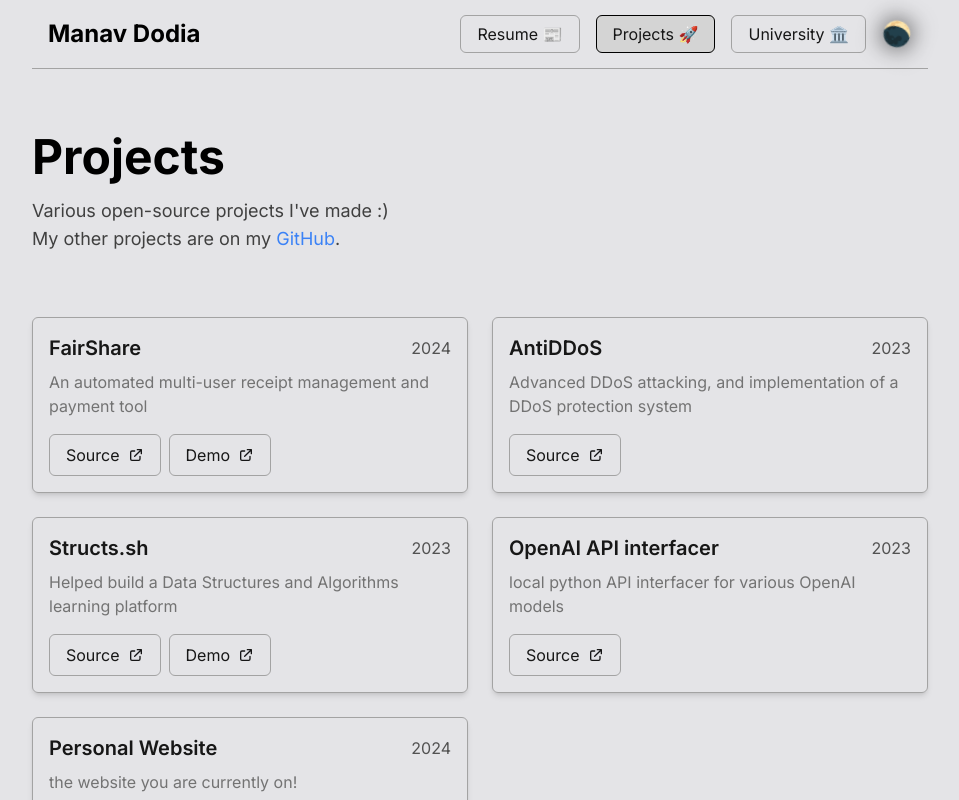
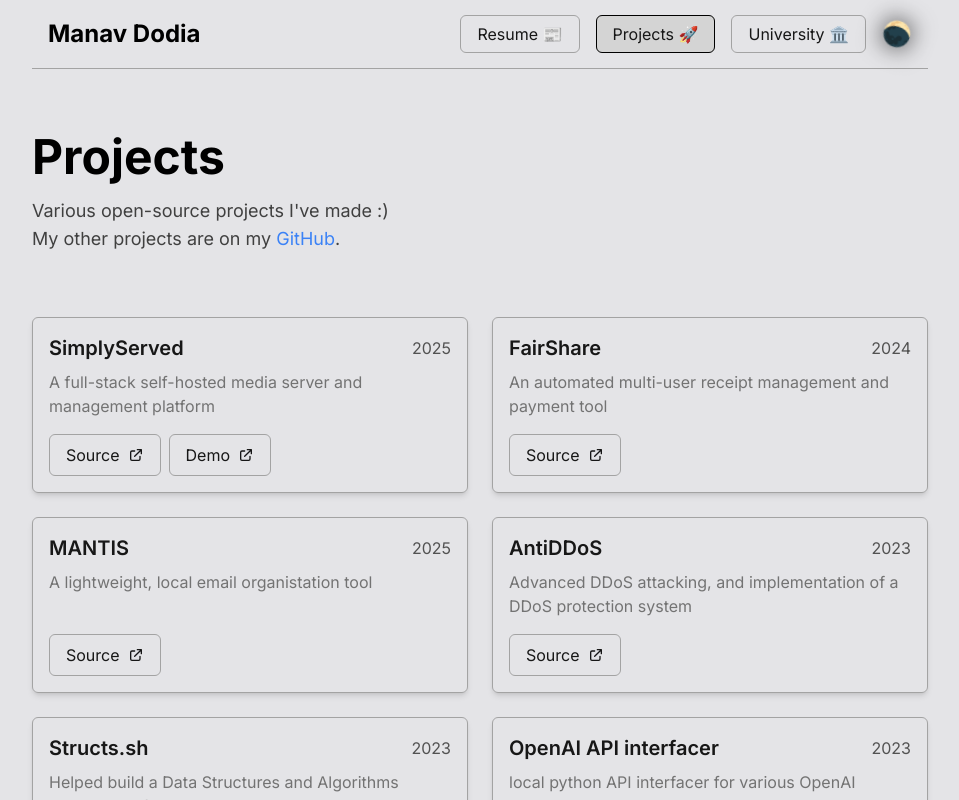
Before and after one commit to manav1411/Personal-website, a Next.js app: page /projects in a window 1280 px wide. Shown: the top 800 px of the page, without its empty margins (160-1119 px from the left). Built offline with nearby package versions, Linux system fonts and the light colour scheme.

Commit message:
updated experiences

```diff
--- a/src/data/extracurricularsData.ts
+++ b/src/data/extracurricularsData.ts
@@ -7,7 +7,7 @@ type Extracurricular = {
 const Extracurriculars: Extracurricular[] = [
     { title: 'Competitions', details: '• Australian Cyber Security CTF 2024 (Ongoing)<br />• DevSoc Showcase 2024 (Winner)<br />• Startup Link X Beem AI hackathon 2024 (Winner)<br />• CSESoc Hackathon 2023 (Finalist)<br />• IMC hackathon 2023<br /> • Atlassian Datathon 2022<br />• Jane Street Estimathon 2022<br />' },
     { title: 'Societies', details: '• Security Society (Conferences team)<br />• Development Society (structs.sh team)<br />• Mathematics Society (Careers team)<br />• Computer Science & Engineering Society (Competitions team)' },
-    { title: 'Volunteering', details: '• CSEsoc Peer Mentoring CS Students 2023<br />• UNSW Open Day for SecSoc 2024<br />' },
+    { title: 'Volunteering', details: '• St John\'s Health Volunteer 2025<br />• UNSW Open Day for SecSoc 2024<br />• CSEsoc Peer Mentoring CS Students 2023<br />' },
 ];
 
 export default Extracurriculars;
--- a/src/data/projectsData.ts
+++ b/src/data/projectsData.ts
@@ -8,11 +8,23 @@ export interface Project {
 
 const projects: Project[] = [
     {
+        title: 'SimplyServed',
+        year: '2025',
+        description: 'A full-stack self-hosted media server and management platform',
+        sourceUrl: 'https://github.com/manav1411/SimplyServed',
+        demoUrl: 'https://home.manavdodia.com',
+    },
+    {
         title: 'FairShare',
         year: '2024',
         description: 'An automated multi-user receipt management and payment tool',
         sourceUrl: 'https://github.com/manav1411/FairShare',
-        demoUrl: 'https://fairshared.me',
+    },
+    {
+        title: 'MANTIS',
+        year: '2025',
+        description: 'A lightweight, local email organistation tool',
+        sourceUrl: 'https://github.com/manav1411/MANTIS',
     },
     {
         title: 'AntiDDoS',
```
Also changed, not shown: 1 other file (tests, documents, lock files or other folders).
